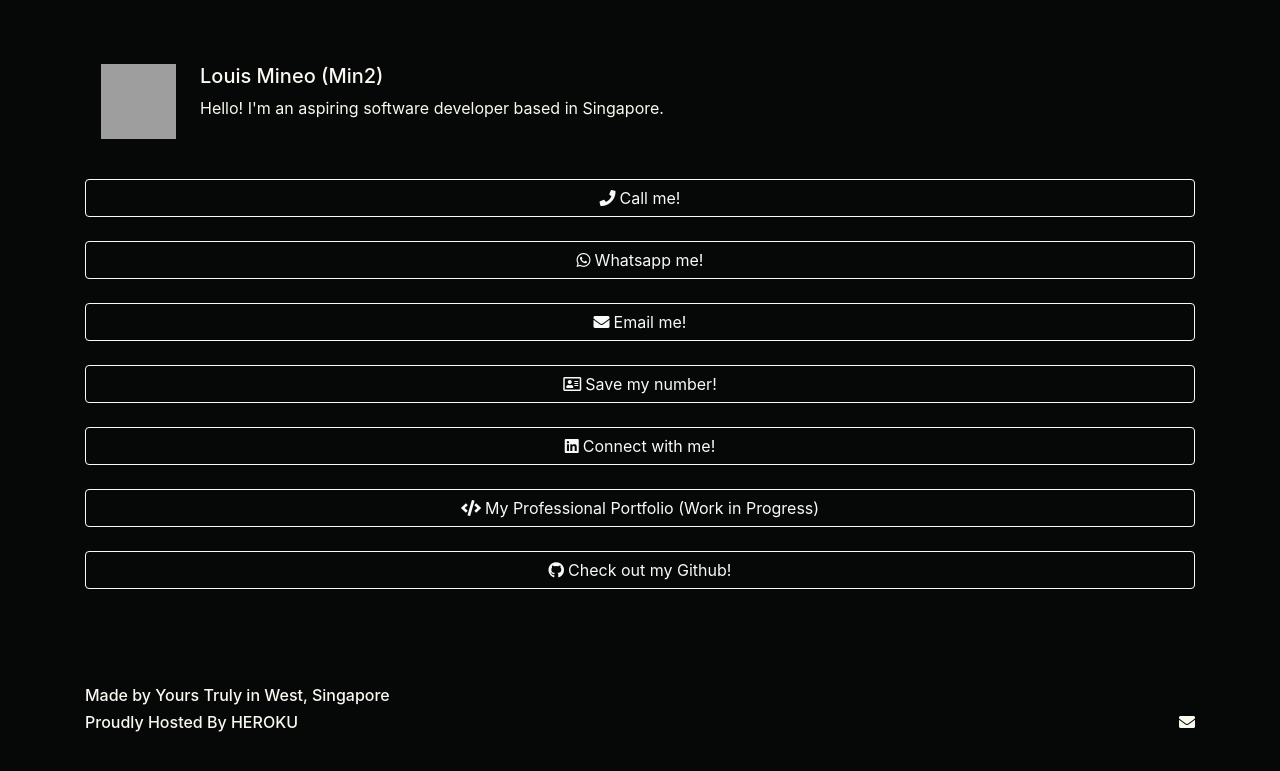
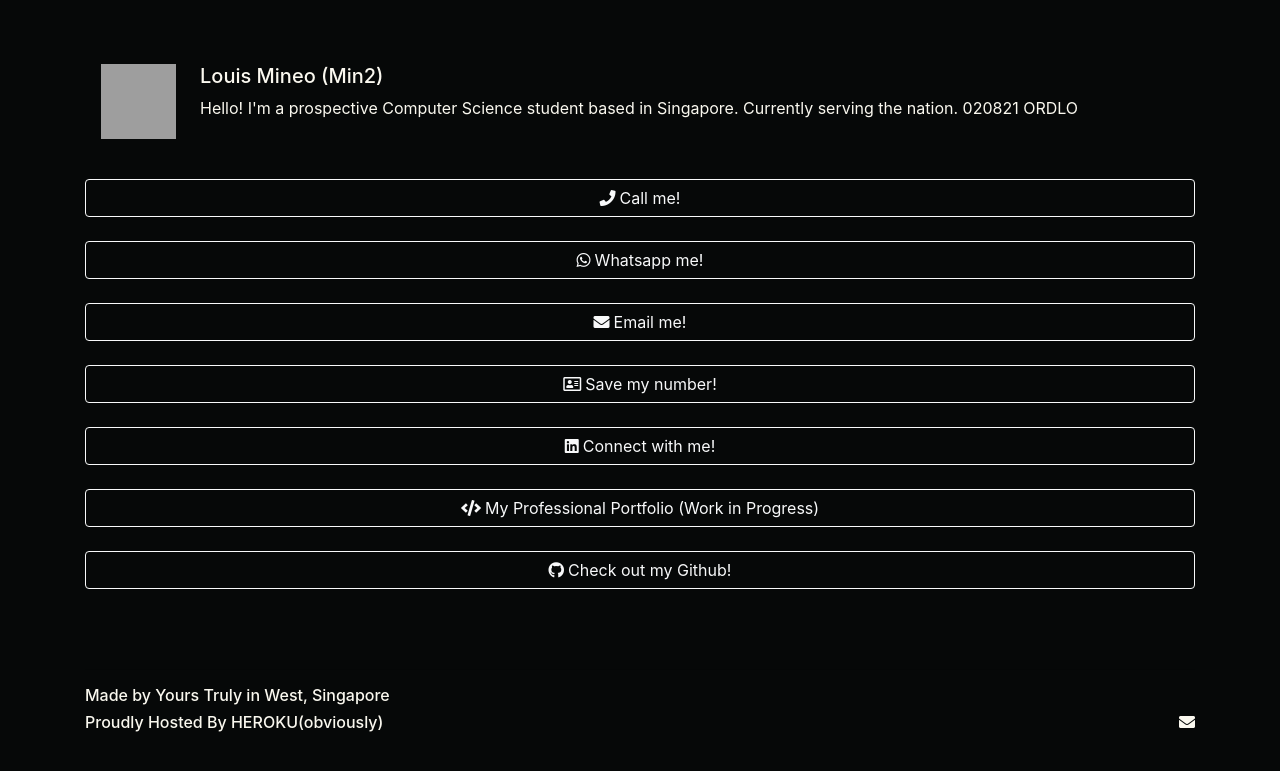
Before and after one commit to louismineo/CardLinkTree, a PHP site: page / in a window 1280 px wide. Shown: the top 771 px of the page. Run offline with PHP 8.4, Linux system fonts and the light colour scheme; some libraries are stand-ins or nearby versions; grey boxes are pictures that could not be loaded.

Commit message:
Update index.php

```diff
--- a/index.php
+++ b/index.php
@@ -49,7 +49,7 @@
     <div class="media-body m-2" style = "color: #faf8ef">
       <h5 class="align-items-center mt-2">Louis Mineo (Min2)</h5>
       <p>Hello!
-      I'm an aspiring software developer based in Singapore.</p>
+      I'm a prospective Computer Science student based in Singapore. Currently serving the nation. 020821 ORDLO</p>
     </div>
   </div>
 <div style = "color: #faf8ef" class="mt-4">
@@ -73,7 +73,7 @@
     <hr/>
     <h6>Made by Yours Truly</span> in West, Singapore</h6>
     <h6>
-      Proudly Hosted By HEROKU
+      Proudly Hosted By HEROKU(obviously)
       <a id="email" href="mailto:louismineo@gmail.com"> <i class="fa fa-envelope"> </i> </a>
     </h6>
   </div>
```
